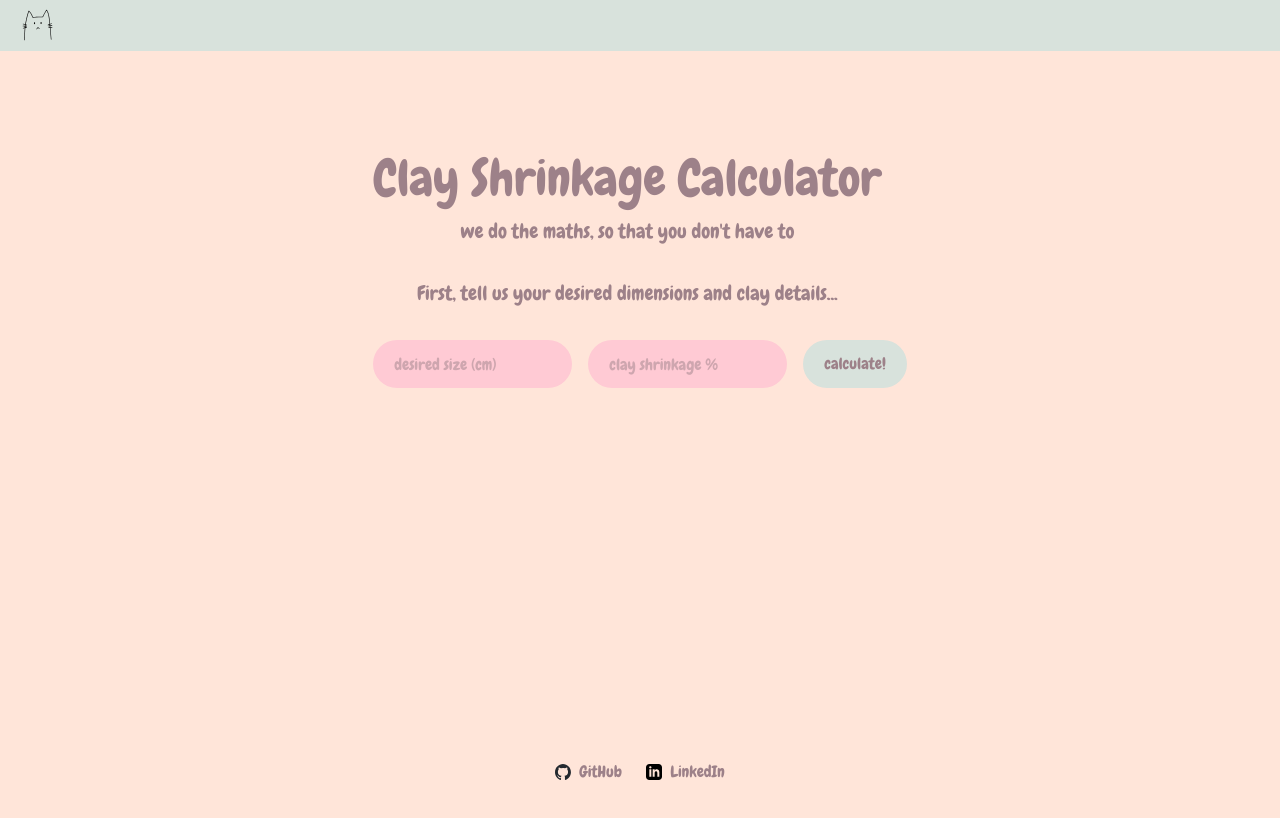
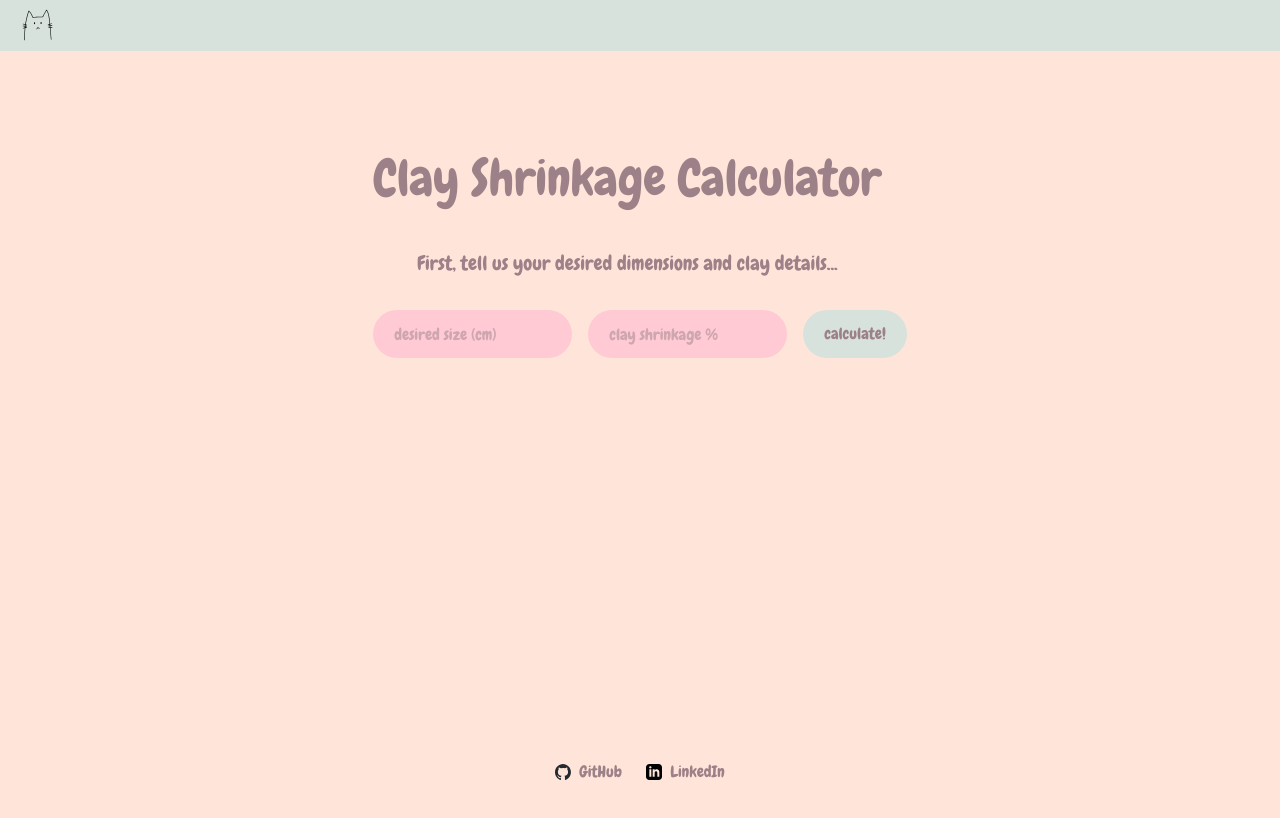
Before and after one commit to simplythebex/clay_calculator, a Next.js app: page / in a window 1280 px wide. Shown: the top 818 px of the page. Built offline with nearby package versions, Linux system fonts and the light colour scheme.

Commit message:
remove tagline

```diff
--- a/src/app/page.tsx
+++ b/src/app/page.tsx
@@ -29,7 +29,6 @@ export default function Home() {
         <main className="min-h-screen overflow-y-scroll flex flex-col gap-8 row-start-2 items-center sm:items-start">
           <div className="flex items-center flex-col">
             <h2 className="sm:text-[50px] text-[25px]">Clay Shrinkage Calculator</h2>
-            <p>we do the maths, so that you don't have to</p>
             <p className="pt-8">First, tell us your desired dimensions and clay details...</p>
           </div>
 
```
